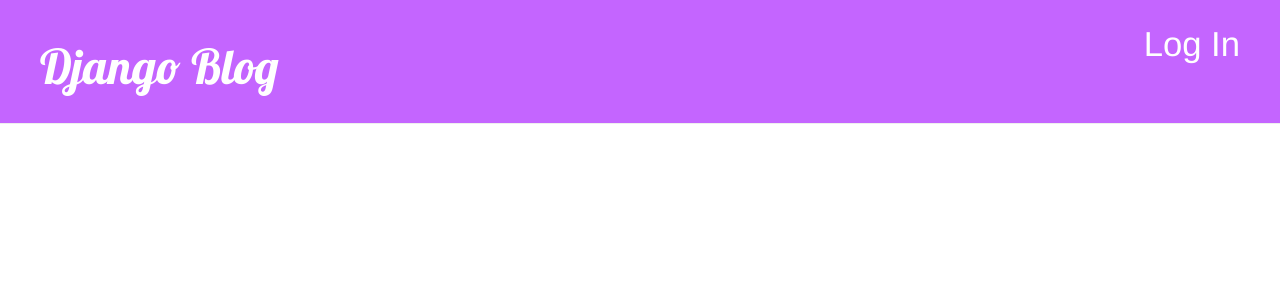
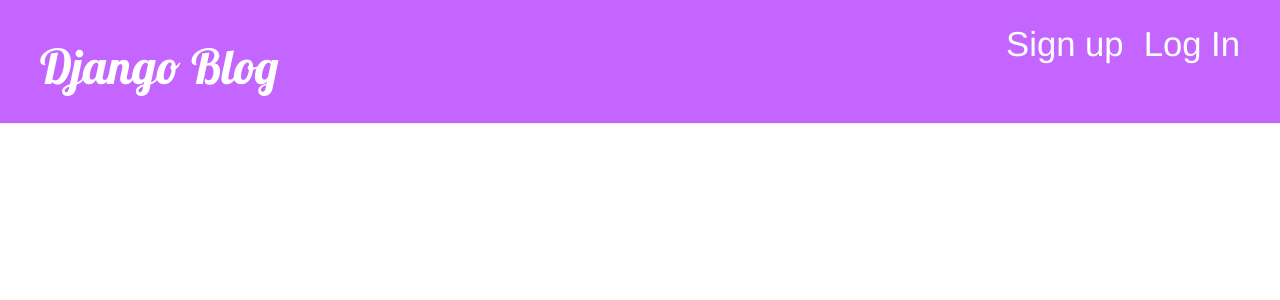
Before and after one commit to val-sytch/blog_django, a Django app: page / in a window 1280 px wide. Shown: the top 300 px of the page. Run offline with Django 3.2, Linux system fonts and the light colour scheme; data that the repository does not hold is empty; some libraries are stand-ins or nearby versions.

Commit message:
add user registration

```diff
--- a/blog/templates/blog/base.html
+++ b/blog/templates/blog/base.html
@@ -14,7 +14,8 @@
             <a href="{% url 'post_draft_list' %}" class="top-menu"><span class="glyphicon glyphicon-edit"></span></a>
             <p class="top-menu">Hello {{ user.username }}<small>(<a href="{% url 'logout' %}">Log out</a>)</small></p>
         {% else %}
-            <small><a href="{% url 'login' %}" class="top-menu">Log In</span></a></small>
+            <small><a href="{% url 'login' %}" class="top-menu">Log In</a></small>
+            <small><a href="{% url 'sign_up' %}" class="top-menu">Sign up</a></small>
         {% endif %}
         <h1><a href="/">Django Blog</a></h1>
     </div>
--- a/blog/urls.py
+++ b/blog/urls.py
@@ -9,4 +9,5 @@ urlpatterns = [
     url(r'^drafts/$', views.post_draft_list, name='post_draft_list'),
     url(r'^post/(?P<pk>\d+)/publish/$', views.post_publish, name='post_publish'),
     url(r'^post/(?P<pk>\d+)/remove/$', views.post_remove, name='post_remove'),
+    url(r'^signup/$', views.sign_up, name='sign_up'),
 ]
--- a/blog/views.py
+++ b/blog/views.py
@@ -1,3 +1,5 @@
+from django.contrib.auth import authenticate, login
+from django.contrib.auth.forms import UserCreationForm
 from django.contrib.auth.decorators import login_required
 from django.shortcuts import render, redirect, get_object_or_404
 from django.utils import timezone
@@ -62,3 +64,16 @@ def post_remove(request, pk):
     post = get_object_or_404(Post, pk=pk)
     post.delete()
     return redirect('post_list')
+
+
+def sign_up(request):
+    if request.method == 'POST':
+        form = UserCreationForm(request.POST)
+        if form.is_valid():
+            user = form.save()
+            user = authenticate(username=form.cleaned_data.get('username'), password=form.cleaned_data.get('password1'))
+            login(request, user)
+            return redirect('post_list')
+    else:
+        form = UserCreationForm()
+    return render(request, 'registration/sign_up.html',{'form': form})
```
Also changed, not shown: blog/templates/registration/sign_up.html (added, +11 -0 lines).
